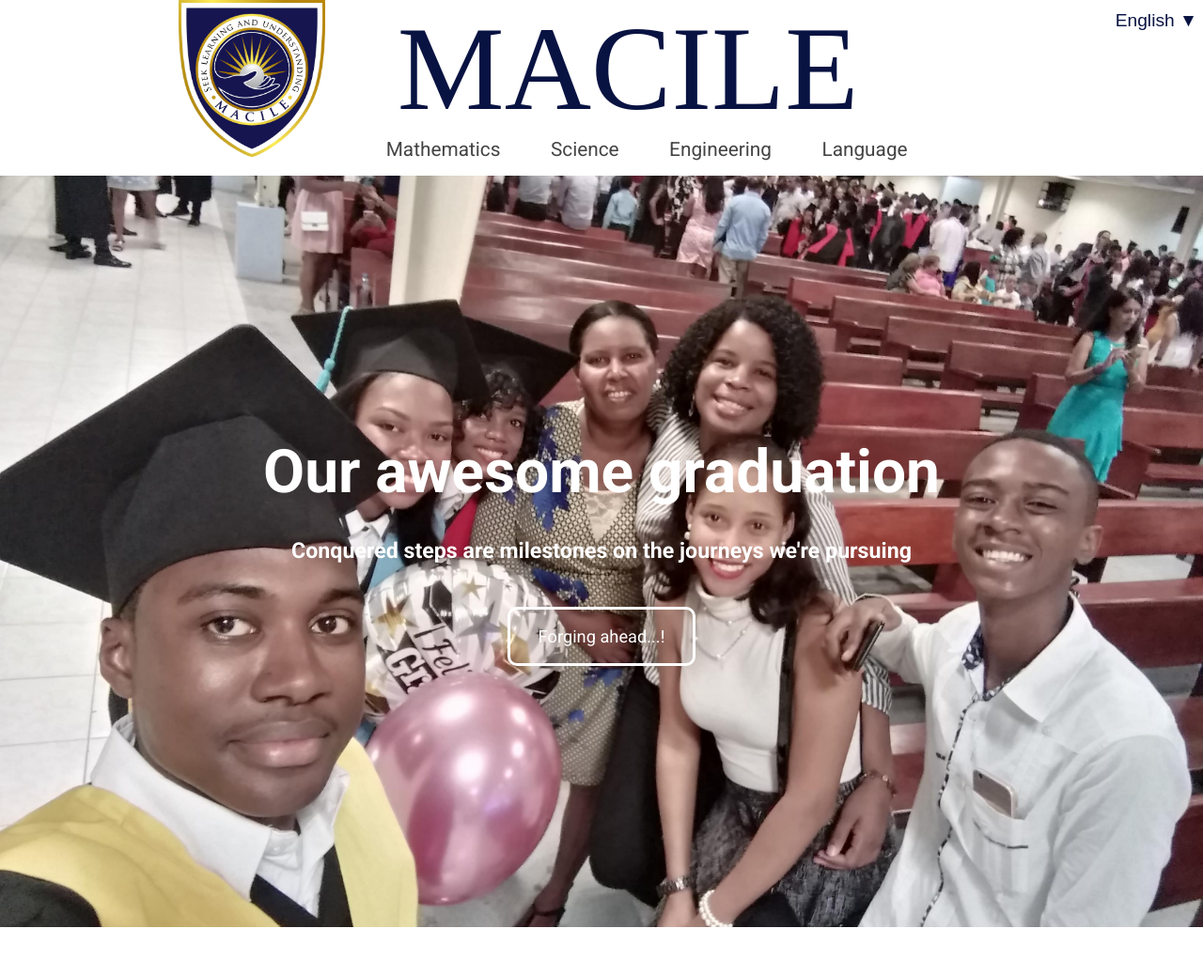
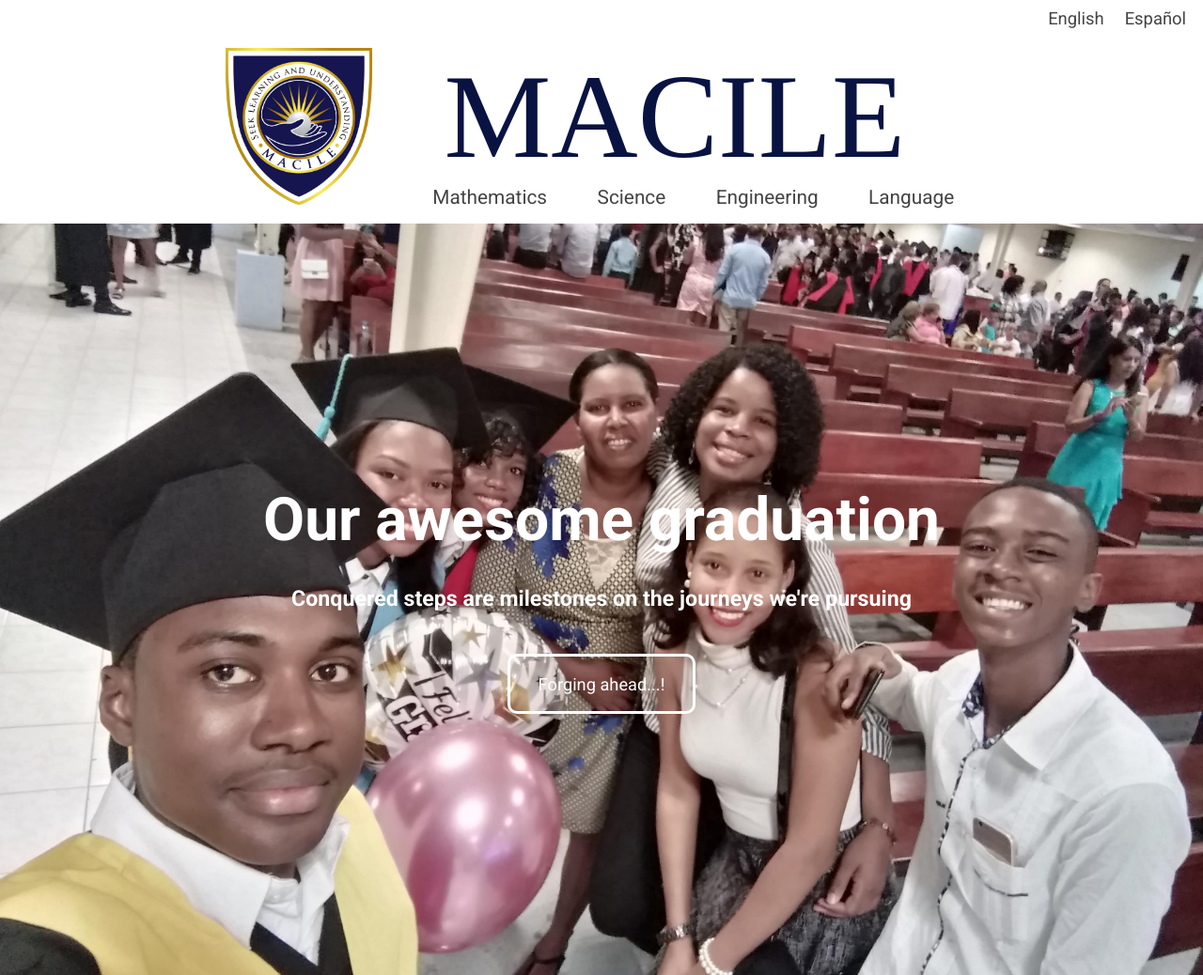
Before and after one commit to cosola-salvia/news.macile.org, a website: page index.html in a window 1280 px wide. Shown: the top 1038 px of the page at 94% size. Drawn offline with Linux system fonts and the light colour scheme.

Commit message:
Setting style for the menu for language.

```diff
--- a/app/assets/styles/styles.css
+++ b/app/assets/styles/styles.css
@@ -25,27 +25,20 @@ p {
 }
 
 .language-menu {
-	position: relative;
-  	display: inline-block;
-  	float: right;
-  	margin-top: 0.625em;
-}
-
-.language-menu--btn {
-	font-size: 1.2em;
-	background: none;
-	border: none;
-	color: #091342;
+	width: 100%;
+	font-size: 1.15rem;
+  	text-align: right;
+  	margin-bottom: 0.625em;
+  	padding: 0.5em;
 }
 
 .language-menu--item {
-	display: none;
   	color: #444;
   	padding: 0.475em;
 }
 
-.language-menu:hover .language-menu--item {
-	display: block;
+.language-menu--item:hover {
+  	color: #091342;
 }
 
 .primary-nav {
--- a/index.html
+++ b/index.html
@@ -52,8 +52,8 @@
 <body>
 	<nav itemscope itemtype="http://schema.org/Organization">
 		<div class="language-menu">
-			<button class="language-menu--btn">English ▼</button>
-			<a class="language-menu--item" href="/es/index.html">Spanish</a>
+			<a class="language-menu--item" href="/">English</a>
+			<a class="language-menu--item" href="/es/">Español</a>
 		</div>
 	    <div class="primary-nav">
 	    	<a class="logo-btn" href="/" itemprop="url">
```
